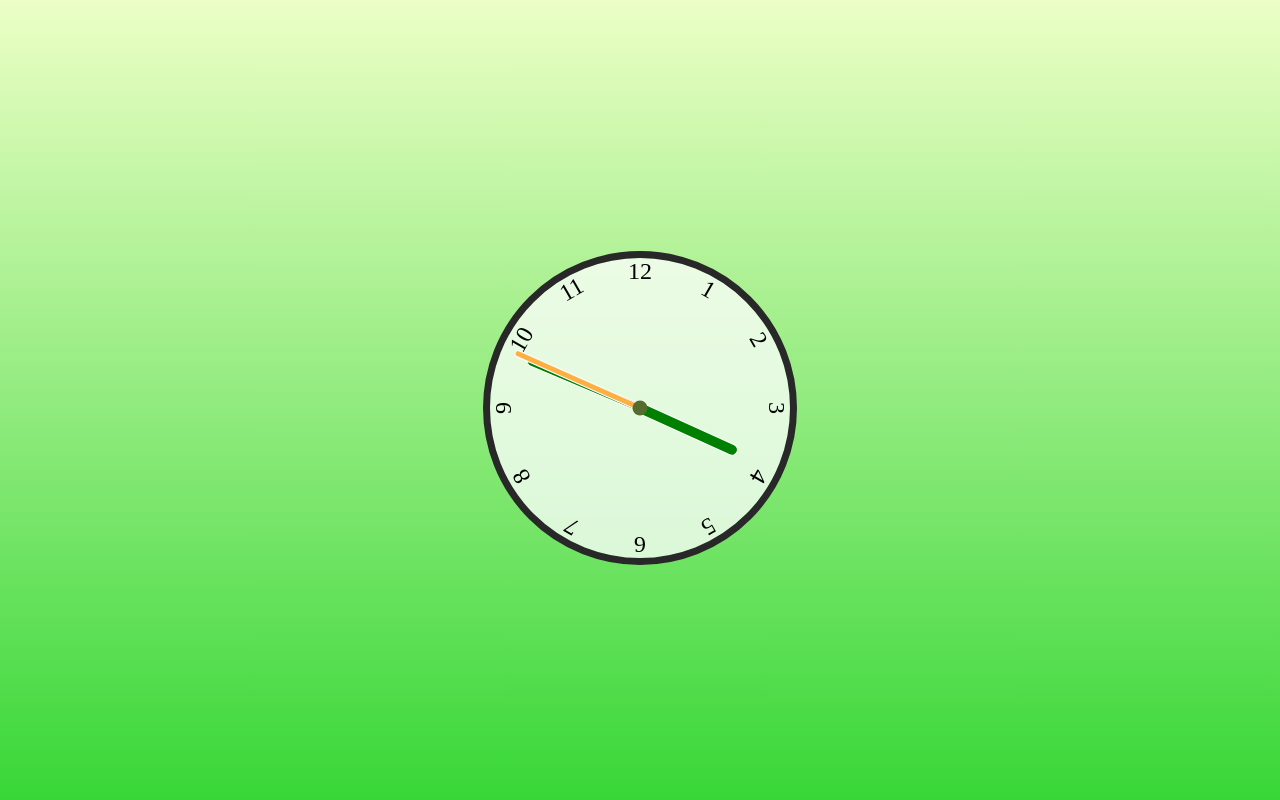
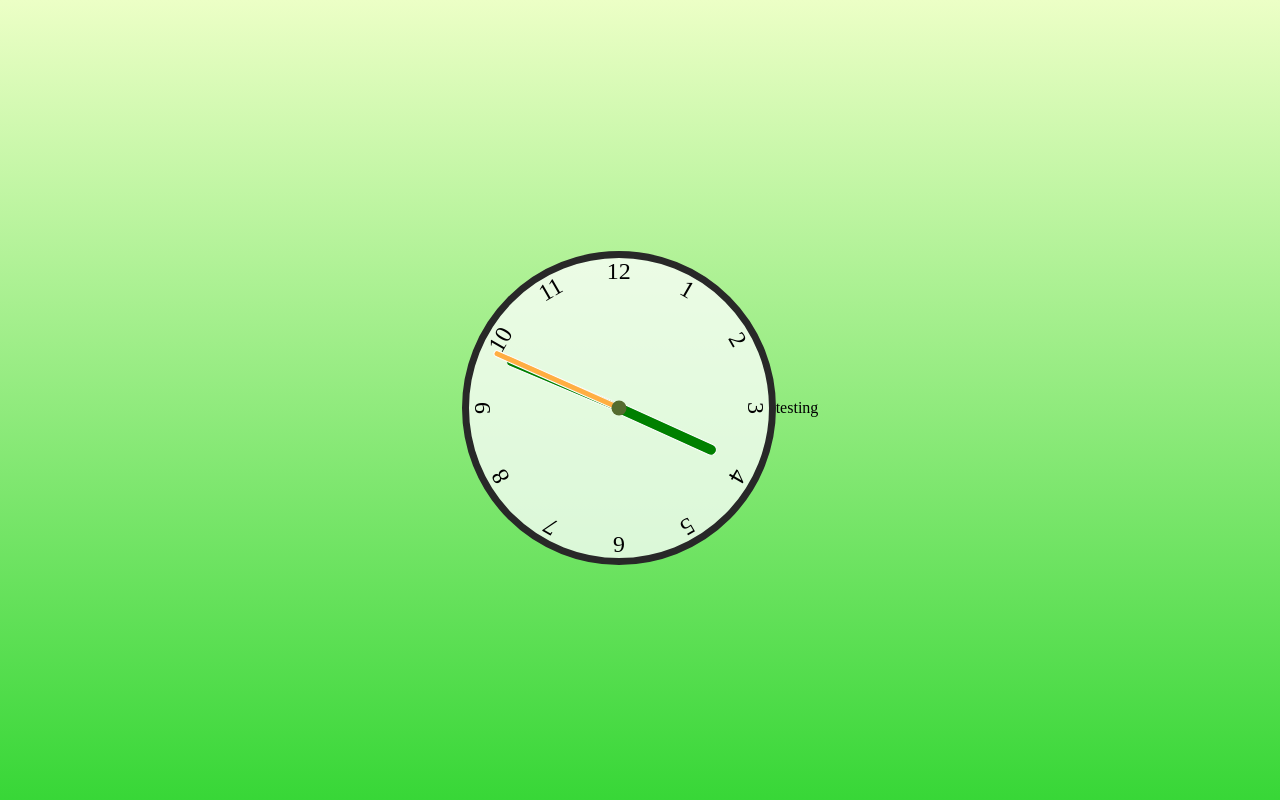
Before and after one commit to sarthakbansal95/AnalogyClock, a plain HTML site: page index.html in a window 1280 px wide. Drawn offline with Linux system fonts and the light colour scheme.

Commit message:
test commit

```diff
--- a/index.html
+++ b/index.html
@@ -1,6 +1,5 @@
 <!DOCTYPE html>
 <html lang="en">
-
   <head>
     <meta charset="UTF-8" />
     <meta name="viewport" content="width=device-width, initial-scale=1.0" />
@@ -28,6 +27,7 @@
     </div>
 
     <script src="script.js"></script>
+
+    <div class="test">testing</div>
   </body>
-
 </html>
```
Lines whose indentation alone changed are shown as unchanged.
